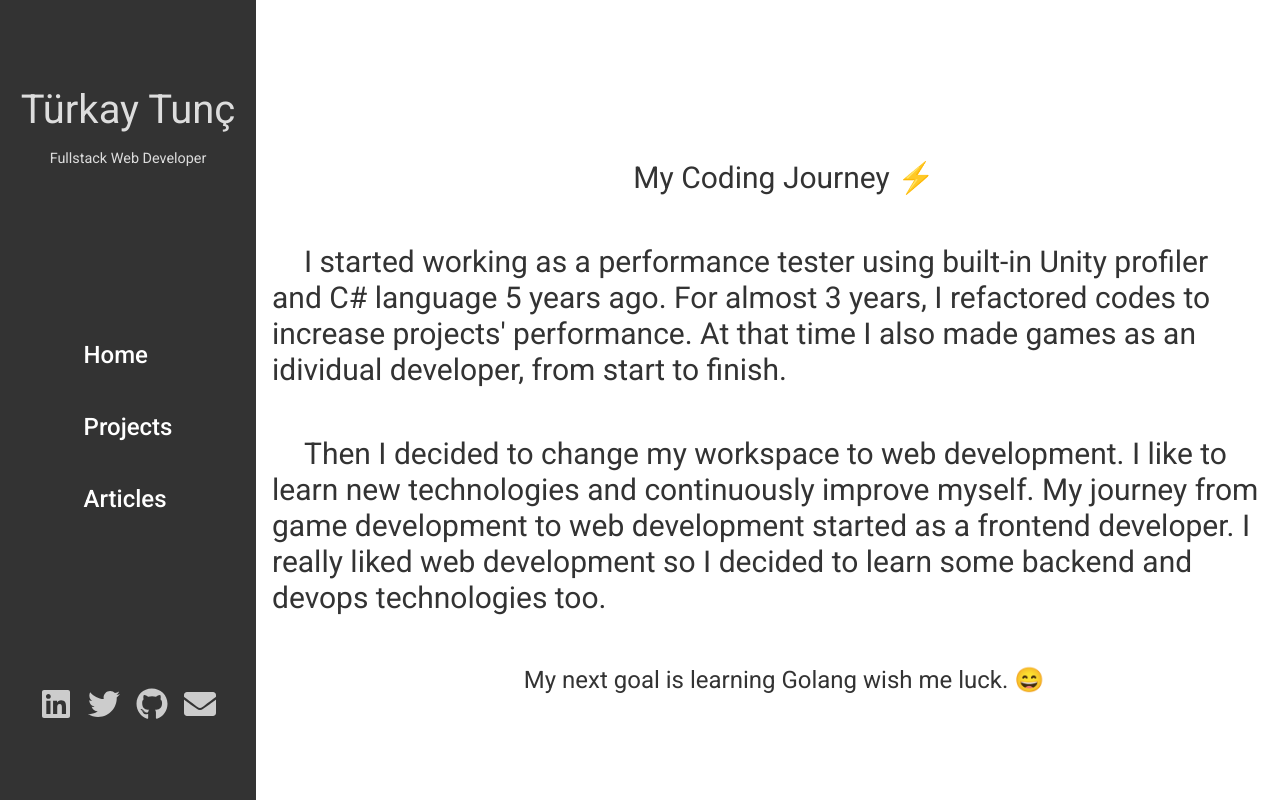
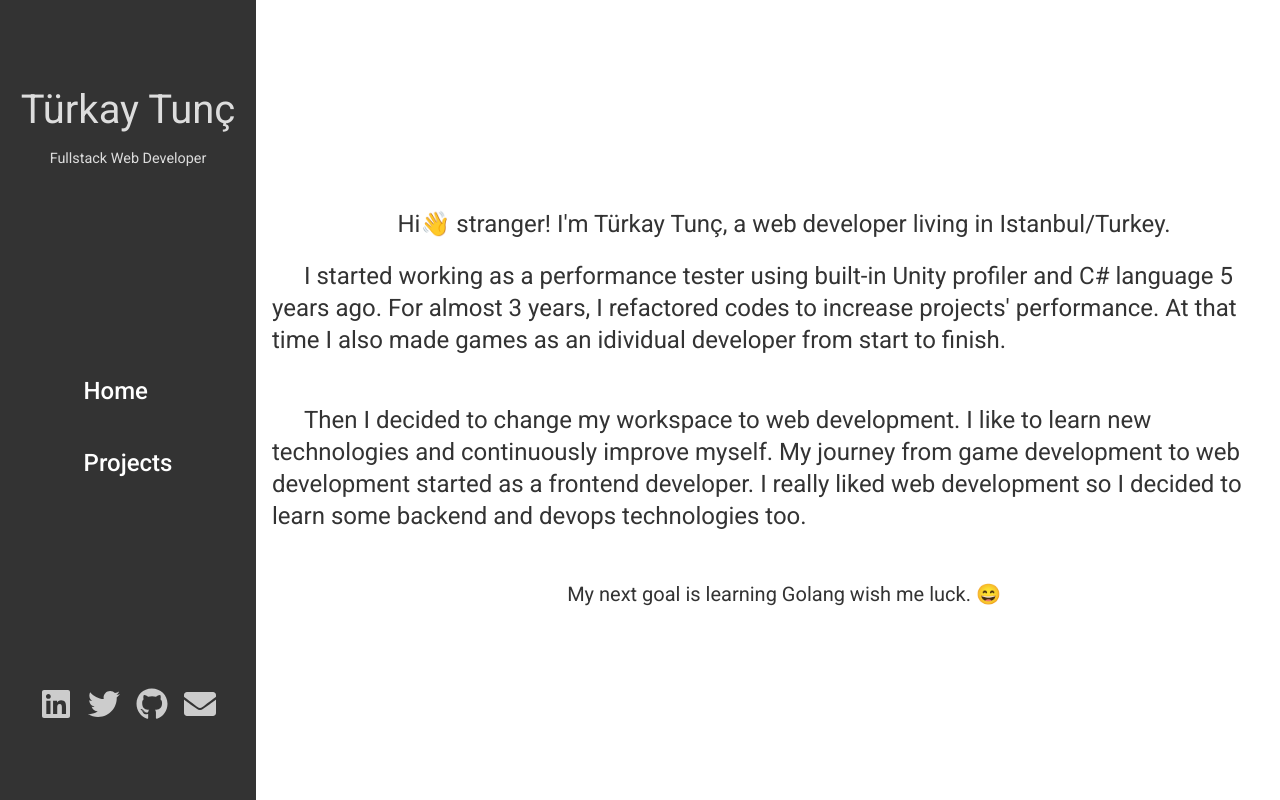
Before and after one commit to turkaytunc/portfolio, a React (Create React App) app: page / in a window 1280 px wide. Built offline with nearby package versions, Linux system fonts and the light colour scheme.

Commit message:
fix: minor issues

```diff
--- a/src/components/home/Home.tsx
+++ b/src/components/home/Home.tsx
@@ -5,18 +5,20 @@ import './home.scss';
 const Home = () => {
   return (
     <section className="home-container" data-testid="home-container">
-      <p className="max-w-5xl leading-relaxed text-lg md:text-3xl">My Coding Journey &#9889;</p>
-      <p className="max-w-5xl leading-loose text-lg md:text-3xl pt-12">
+      <p className="max-w-5xl leading-relaxed text-lg md:text-2xl pt-12">
+        Hi👋 stranger! I'm Türkay Tunç, a web developer living in Istanbul/Turkey.
+      </p>
+      <p className="max-w-5xl leading-loose text-lg md:text-2xl pt-5">
         I started working as a performance tester using built-in Unity profiler and C# language 5 years ago. For almost
         3 years, I refactored codes to increase projects' performance. At that time I also made games as an idividual
-        developer, from start to finish.
+        developer from start to finish.
       </p>
-      <p className="max-w-5xl leading-loose text-lg md:text-3xl pt-12">
+      <p className="max-w-5xl leading-loose text-lg md:text-2xl pt-12">
         Then I decided to change my workspace to web development. I like to learn new technologies and continuously
         improve myself. My journey from game development to web development started as a frontend developer. I really
         liked web development so I decided to learn some backend and devops technologies too.
       </p>
-      <p className="max-w-5xl leading-relaxed text-lg md:text-2xl pt-12">
+      <p className="max-w-5xl leading-relaxed text-lg md:text-xl pt-12">
         My next goal is learning Golang wish me luck. &#128516;
       </p>
     </section>
--- a/src/components/navbar/Navbar.tsx
+++ b/src/components/navbar/Navbar.tsx
@@ -11,9 +11,9 @@ const Navbar = () => {
       <Link className="navbar-list-item" to="/projects">
         Projects
       </Link>
-      <Link className="navbar-list-item" to="/articles">
+      {/* <Link className="navbar-list-item" to="/articles">
         Articles
-      </Link>
+      </Link> */}
     </nav>
   );
 };
```
